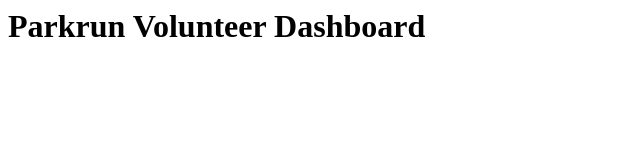
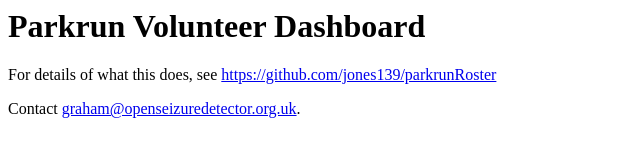
Before and after one commit to jones139/parkrunRoster, a plain HTML site: page static/index.html in a window 1280 px wide. Shown: the whole page, without its empty margins (0-640 px from the left). Drawn offline with Linux system fonts and the light colour scheme.

Commit message:
Added some links to default html page.

```diff
--- a/static/index.html
+++ b/static/index.html
@@ -1,8 +1,18 @@
 <html>
+
 <head>
     <title>Parkrun Volunteer Dashboard</title>
 </head>
+
 <body>
     <h1>Parkrun Volunteer Dashboard</h1>
+    <p>
+        For details of what this does, see <a
+            href="https://github.com/jones139/parkrunRoster">https://github.com/jones139/parkrunRoster</a>
+    </p>
+    <p>
+        Contact <a href="mailto:graham@openseizuredetector.org.uk">graham@openseizuredetector.org.uk</a>.
+    </p>
 </body>
+
 </html>
```
Also changed, not shown: 1 other file. Lines whose indentation alone changed are shown as unchanged.
